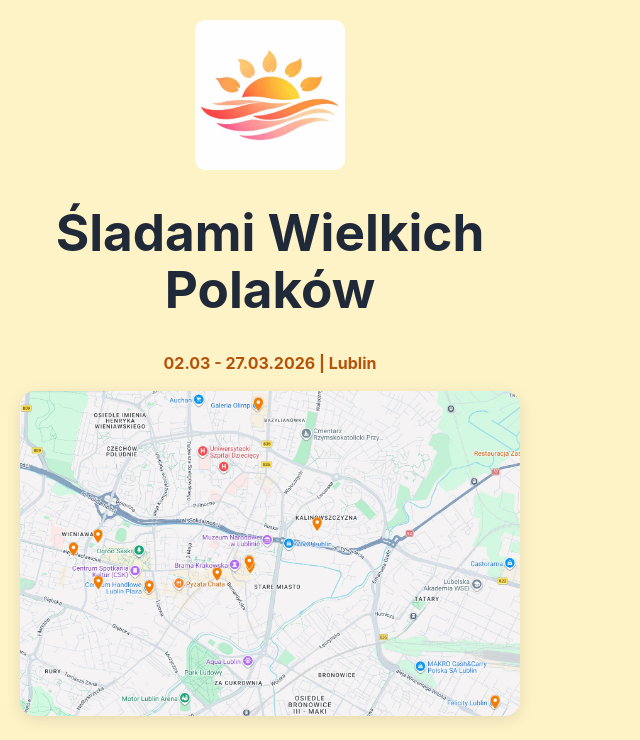
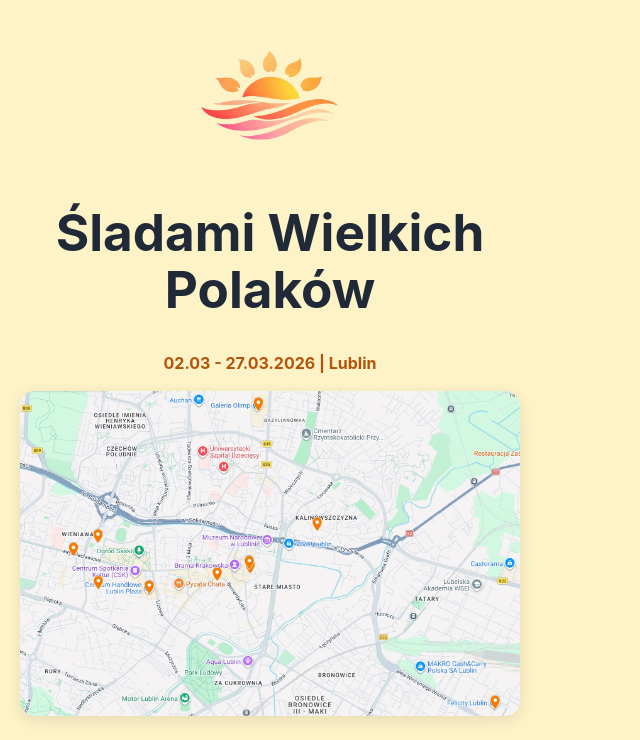
Before and after one commit to AmVaX-9/sladami-wielkich-polakow, a React (Vite) app: page / in a window 1280 px wide. Shown: the top 740 px of the page, without its empty margins (0-640 px from the left). Built offline with nearby package versions, Linux system fonts and the light colour scheme.

Commit message:
Dod logo2

```diff
--- a/src/App.jsx
+++ b/src/App.jsx
@@ -78,7 +78,7 @@ function Home() {
     return (
         <div className="container">
 
-            <img src="assets/logo.jfif" alt="Logo twórców" className="creator-logo" />
+            <img src="assets/LoGoS.png" alt="Logo twórców" className="creator-logo" />
 
             <header>
                 <h1>Śladami Wielkich Polaków</h1>
```
Also changed, not shown: public/assets/LoGoS.png (added), public/assets/logo.jfif (deleted).
